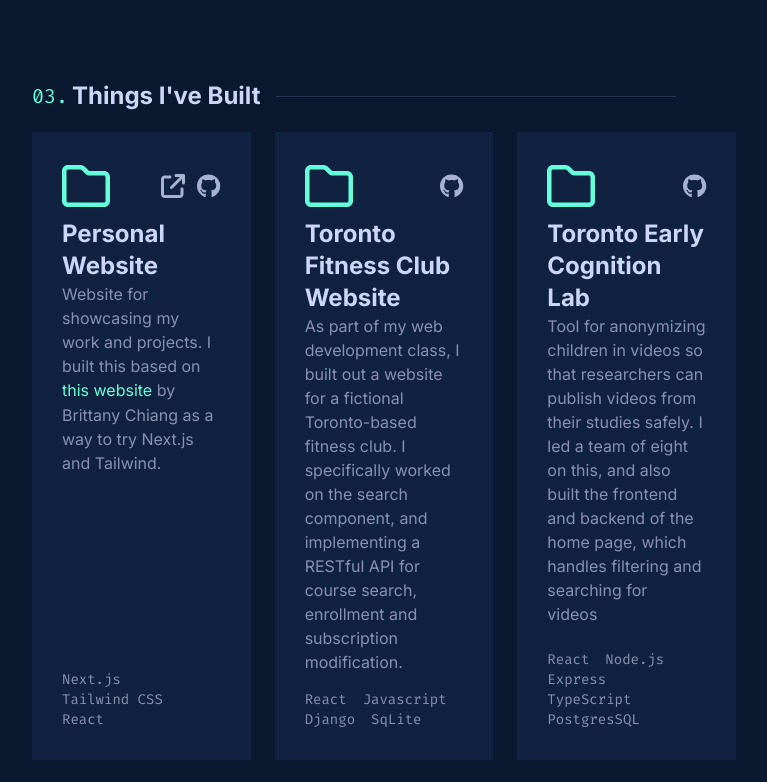
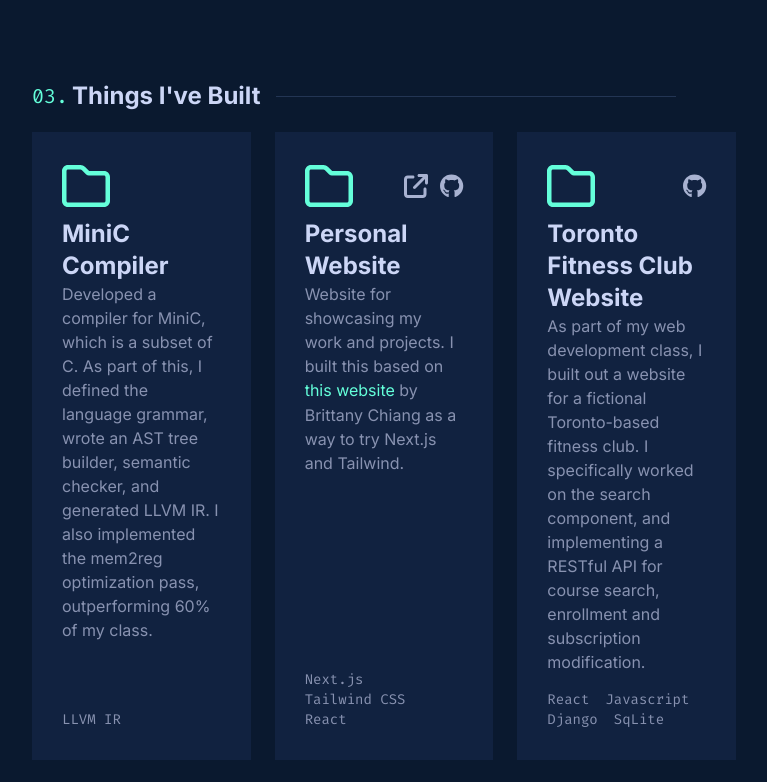
Before and after one commit to kenneth-miura/kennethmiura.com, a Next.js app: page / in a window 1280 px wide. Shown: the part 2680-3462 px from the top of the page, without its empty margins (256-1023 px from the left). Built offline with nearby package versions, Linux system fonts and the light colour scheme.

Commit message:
add compiler

```diff
--- /dev/null
+++ b/data/projects/compiler.json
@@ -0,0 +1,7 @@
+{
+  "title": "MiniC Compiler",
+  "description": [
+    "Developed a compiler for MiniC, which is a subset of C. As part of this, I defined the language grammar, wrote an AST tree builder, semantic checker, and generated LLVM IR. I also implemented the mem2reg optimization pass, outperforming 60% of my class."
+  ],
+  "techStack": [ "LLVM IR"]
+}
--- a/data/projects/index.ts
+++ b/data/projects/index.ts
@@ -3,6 +3,7 @@ import teclab from './tecl.json';
 import torontoFitness from './toronto-fitness.json';
 import tpp from './tpp.json';
 import budgetTracker from './budget-tracker.json';
+import compiler from './compiler.json';
 
 export type LinkableText = string | {text: string, url: string};
 interface ImageData {
@@ -18,6 +19,6 @@ export interface Project {
     imageData?: ImageData;
 }
 
-const projects: Project[] = [website, torontoFitness, teclab, tpp, budgetTracker];
+const projects: Project[] = [ compiler, website, torontoFitness, teclab, tpp, budgetTracker,];
 
 export default projects;
```
